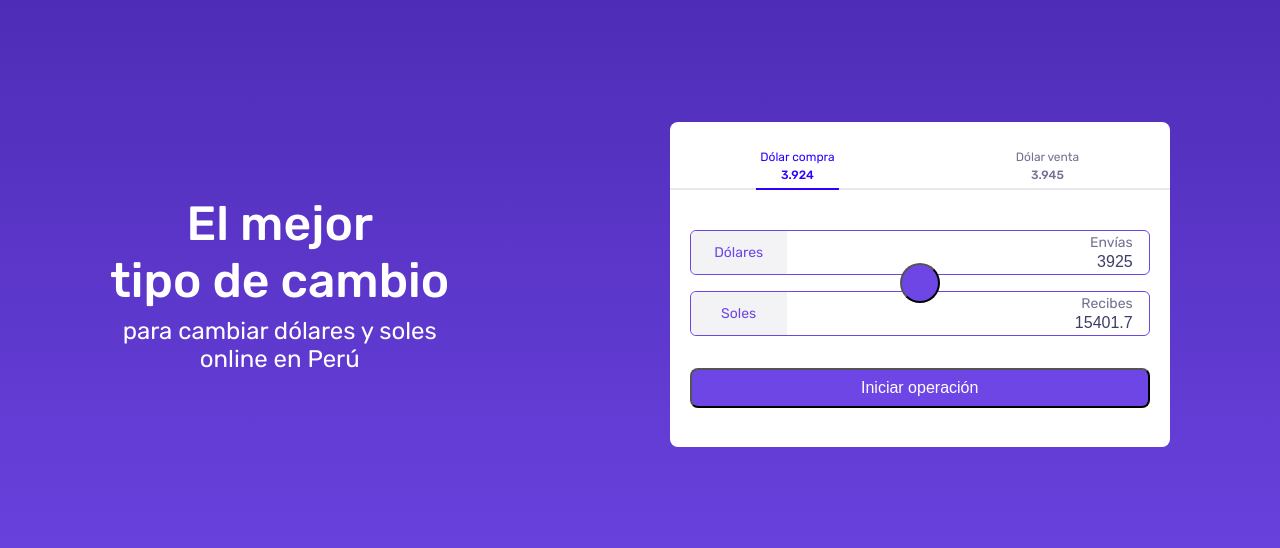
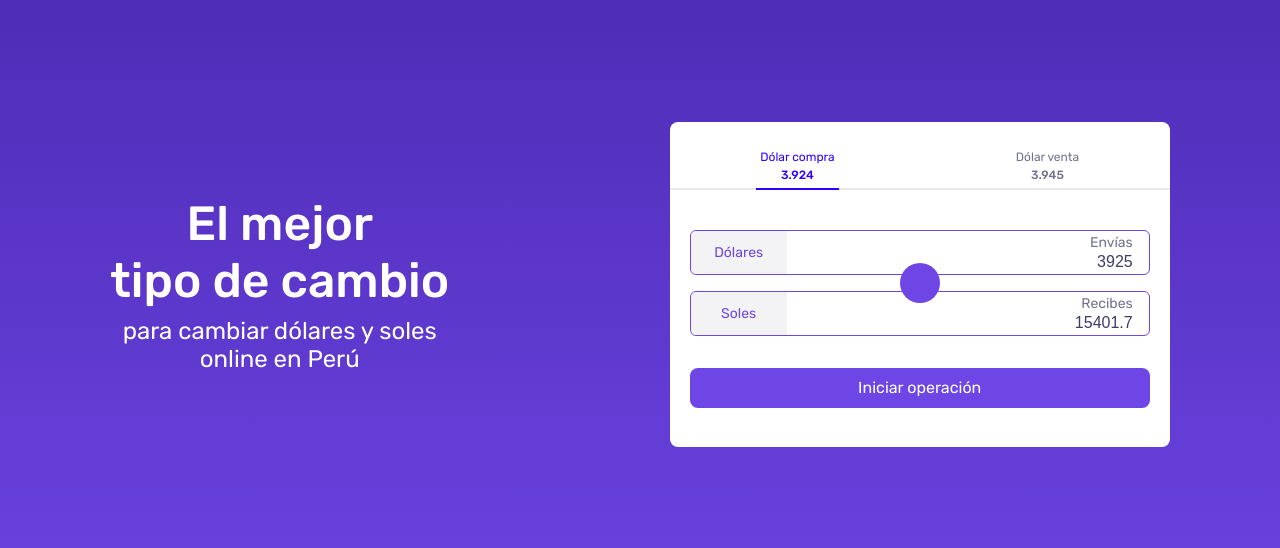
Before and after one commit to ccastillob/cotizador, a React (Vite) app: page / in a window 1280 px wide. Shown: the part 116-664 px from the top of the page. Built offline with nearby package versions, Linux system fonts and the light colour scheme.

Commit message:
fix: modify style to button

```diff
--- a/src/scss/base/_base.scss
+++ b/src/scss/base/_base.scss
@@ -46,3 +46,9 @@ body {
   background: linear-gradient(to bottom, var(--secondary-color), var(--primary-color));
   min-height: 100vh;
 }
+
+button {
+	border: none;
+	font-family: inherit;
+	background-color: transparent;
+}
--- a/src/scss/components/_card.scss
+++ b/src/scss/components/_card.scss
@@ -19,6 +19,7 @@
 .card-content {
   &__tab {
     display: flex;
+    align-items: center;
     flex-direction: column;
     cursor: pointer;
     position: relative;
```
